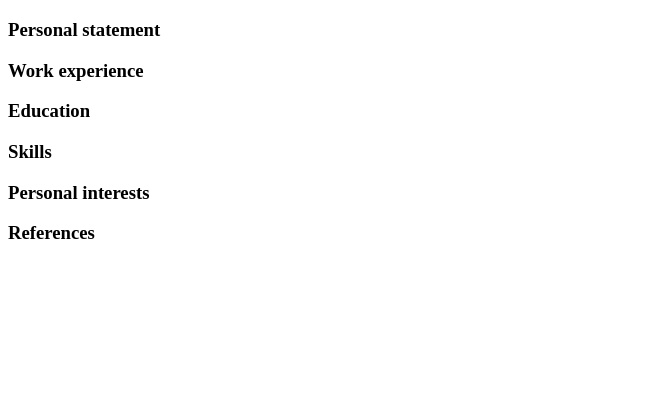
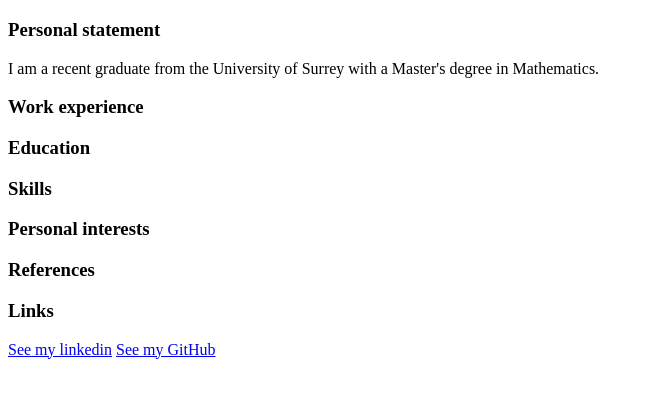
Before and after one commit to brandolee15/html-project, a plain HTML site: page index.html in a window 1280 px wide. Shown: the part 61-458 px from the top of the page, without its empty margins (0-650 px from the left). Drawn offline with Linux system fonts and the light colour scheme.

Commit message:
Added links and started header tags

```diff
--- a/index.html
+++ b/index.html
@@ -1,7 +1,9 @@
 <!DOCTYPE html>
 <html>
     <header>
-
+        <title>
+            Brandon's Portfolio
+        </title>
     </header>
     <body>
         <!-- Title  -->
@@ -14,7 +16,7 @@
                 Personal statement
             </h3>
             <p>
-
+                I am a recent graduate from the University of Surrey with a Master's degree in Mathematics.
             </p>
         </section>
         <!-- List of work experience  -->
@@ -47,5 +49,12 @@
                 References
             </h3>
         </section>
+        <section>
+            <h3>
+                Links
+            </h3>
+            <a href="https://www.linkedin.com/in/brandon-lee-a96610202/">See my linkedin</a>
+            <a href="https://github.com/brandolee15">See my GitHub</a>
+        </section>
     </body>
 </html>
```
